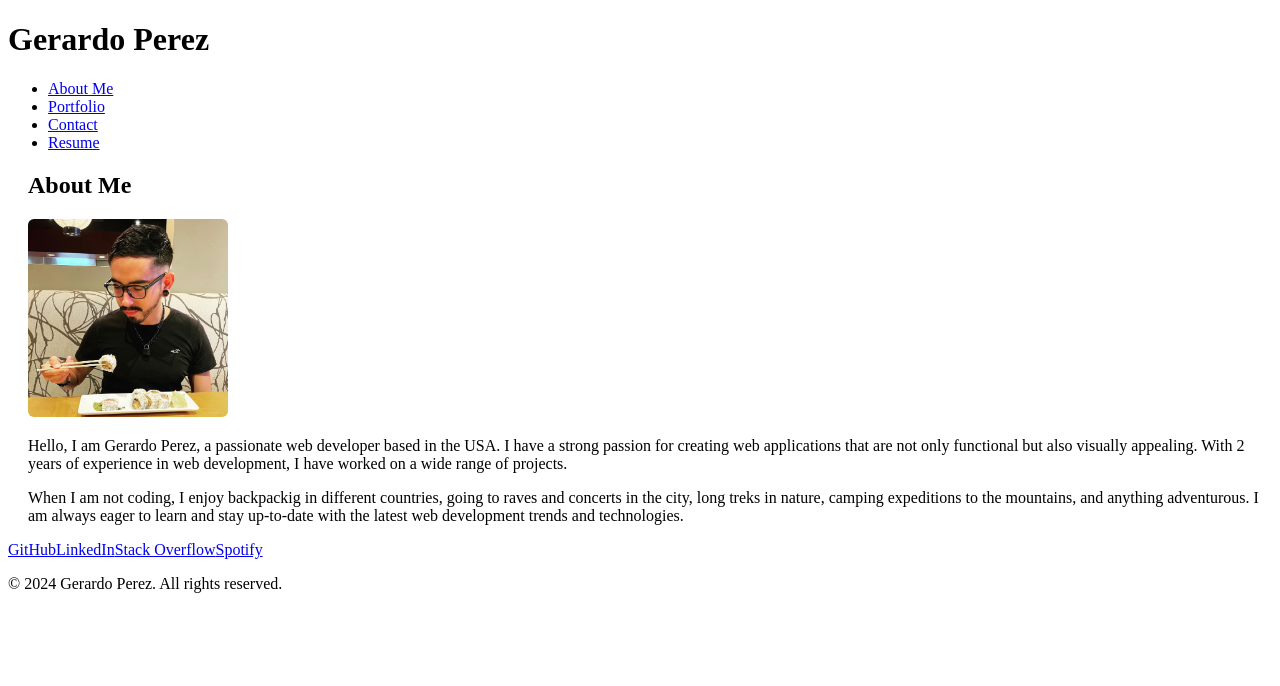
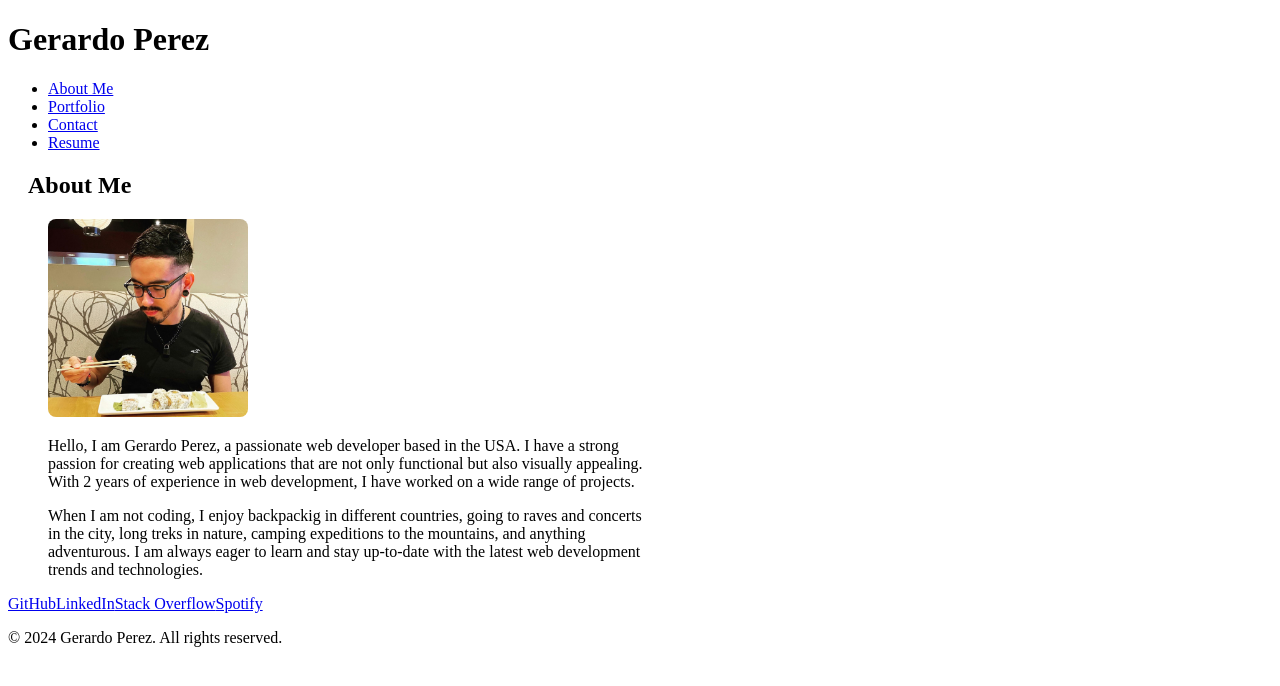
Before and after one commit to Gera1313/react-portfolio-2, a React (Vite) app: page / in a window 1280 px wide. Shown: the top 686 px of the page. Built offline with nearby package versions, Linux system fonts and the light colour scheme.

Commit message:
css about me

```diff
--- a/src/styles/App.css
+++ b/src/styles/App.css
@@ -1,58 +1,36 @@
-/* Scope: This file is typically used for styles specific to components rendered by App.jsx. If your image is part of a component that is used only in the context of App, you might prefer to include the styles here.
+/* Scope: This file is typically used for styles specific to components rendered by App.jsx (About, Portfolio, Contact, Resume). If your image is part of a component that is used only in the context of App, you might prefer to include the styles here.
 
 Usage: Apply styles in App.css if you want styles to be scoped to components that are rendered by App.jsx and if you want to keep component-specific styles organized within the component's CSS file. */
-
-
-/* Styling the profile image in aboutme */
-.profile-picture {
-  width: 200px;
-  height: auto;
-  border-radius: 3%;
-}
-
-.about-section {
-  padding-left: 20px;
-}
 
 /* #root {
   max-width: 1280px;
   margin: 0 auto;
   padding: 2rem;
   text-align: center;
+} */
+
+/* ABOUT ME */
+/* Styling the profile image */
+.profile-picture {
+  width: 200px;
+  height: auto;
+  border-radius: 4%;
+  /* margin-right: 20px; */
 }
 
-.logo {
-  height: 6em;
-  padding: 1.5em;
-  will-change: filter;
-  transition: filter 300ms;
-}
-.logo:hover {
-  filter: drop-shadow(0 0 2em #646cffaa);
-}
-.logo.react:hover {
-  filter: drop-shadow(0 0 2em #61dafbaa);
+.about-section {
+  padding-left: 20px;
+  /* display: flex;
+  flex-direction: row;
+  align-items: center; */
+  /* padding: 20px; */
 }
 
-@keyframes logo-spin {
-  from {
-    transform: rotate(0deg);
-  }
-  to {
-    transform: rotate(360deg);
-  }
+.about-content {
+  max-width: 600px;
+  margin-left: 20px;
 }
 
-@media (prefers-reduced-motion: no-preference) {
-  a:nth-of-type(2) .logo {
-    animation: logo-spin infinite 20s linear;
-  }
-}
-
-.card {
-  padding: 2em;
-}
-
-.read-the-docs {
-  color: #888;
-} */
+/* PORTFOLIO */
+/* CONTACT */
+/* RESUME */
```
